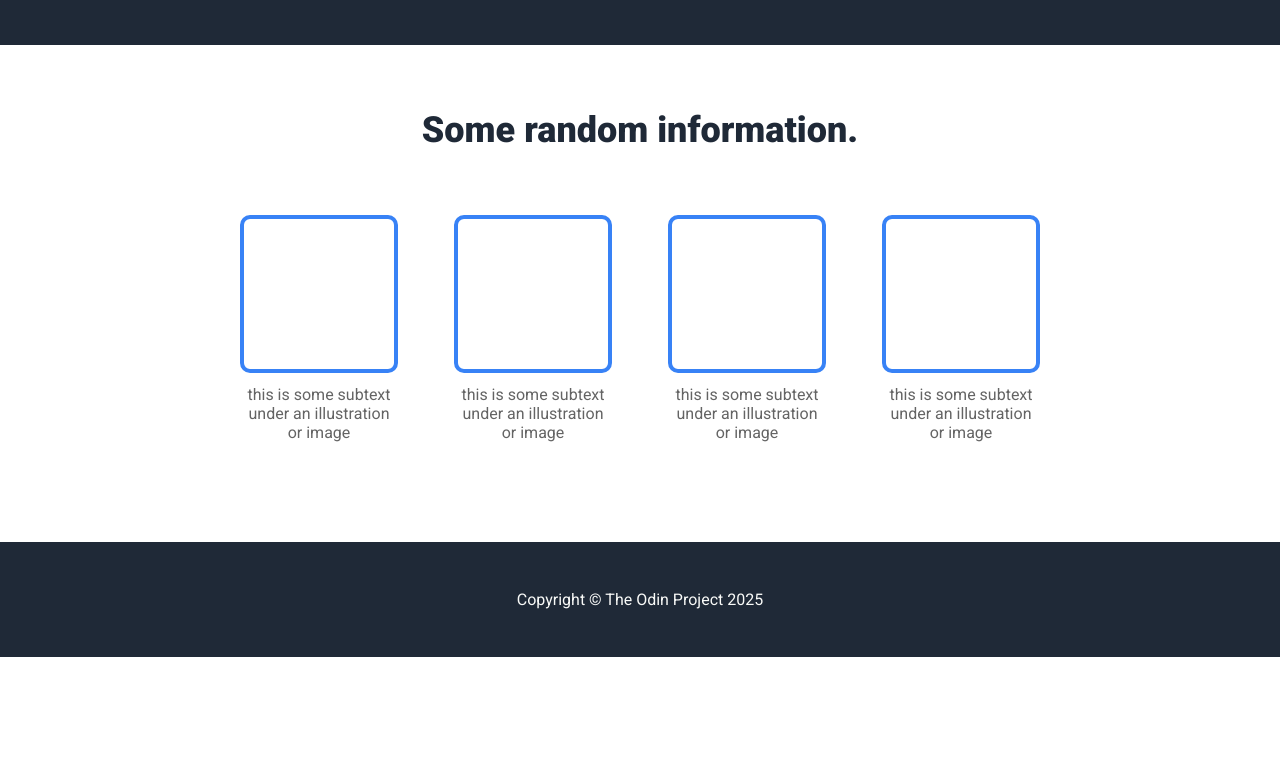
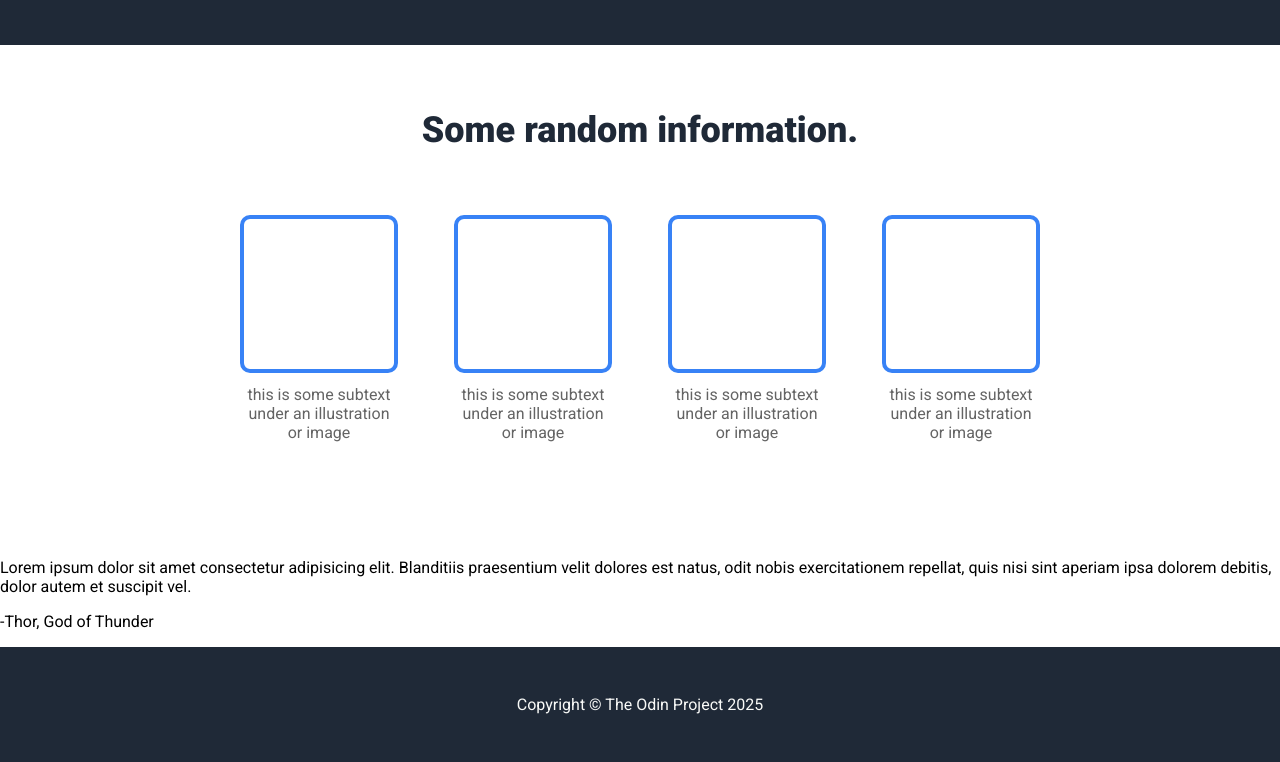
Before and after one commit to AleLoiac/landing-page, a plain HTML site: page index.html in a window 1280 px wide. Shown: the part 657-1419 px from the top of the page. Before the commit the page ends 1314 px from the top, so only its background shows below. Drawn offline with Linux system fonts and the light colour scheme.

Commit message:
Add quote section html content

```diff
--- a/index.html
+++ b/index.html
@@ -50,7 +50,8 @@
             </div>
         </div>
         <div id="quote" class="quote">
-
+            <p class="quote-text">Lorem ipsum dolor sit amet consectetur adipisicing elit. Blanditiis praesentium velit dolores est natus, odit nobis exercitationem repellat, quis nisi sint aperiam ipsa dolorem debitis, dolor autem et suscipit vel.</p>
+            <p class="quote-author">-Thor, God of Thunder</p>
         </div>
         <div id="call" class="call">
 
```
